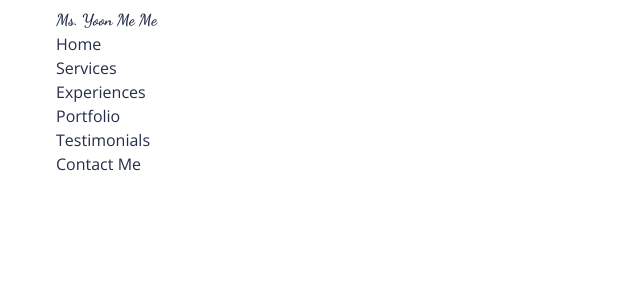
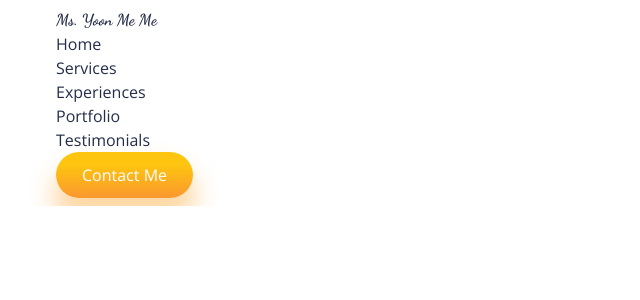
Before and after one commit to YoonMeMe-engr/MyPortfolio-ReactJS, a React (Vite) app: page / in a window 1280 px wide. Shown: the top 300 px of the page, without its empty margins (0-640 px from the left). Built offline with nearby package versions, Linux system fonts and the light colour scheme; a web font is replaced by a local one.

Commit message:
first commit

```diff
--- a/src/App.css
+++ b/src/App.css
@@ -23,3 +23,18 @@
     color: var(--black);
     transition: .5s;
   }
+
+  .button {
+    border-radius: 34px;
+    color: white;
+    font-size: 16px;
+    padding: 11px 26px;
+    background: linear-gradient(180deg, #fdc50f 26.71%, #fb982f 99.36%);
+    box-shadow: 0px 20px 24px 3px rgba(251, 161, 40, 0.42);
+  }
+
+  .button:hover {
+    background: white;
+    color: var(--orange);
+    border: 1px solid var(--orange);
+  }
--- a/src/Components/Navbar/Navbar.jsx
+++ b/src/Components/Navbar/Navbar.jsx
@@ -4,29 +4,29 @@ import './Navbar.css'
 export default function Navbar() {
     return (
       <div className='flex justify-between items-center' id="Navbar">
-        <div className="nav-left">
+        <div className="nav-left flex-1">
             <div className="text-[#7fb8f9] navName text-[1.9rem]">Ms. Yoon Me Me</div>
         </div>
-        <div className="nav-right flex">
-            <ul className='flex'>
-                <Link spy={true} to='Navbar' smooth={true} activeClass='active'>
+        <div className="nav-right cursor-pointer flex-1 flex items-center space-x-8">
+            <ul className='flex space-x-8'>
+                <Link spy={true} to='Navbar' smooth={true} activeClass='active' className='hover:text-[#fca61f]'>
                     <li>Home</li>
                 </Link>
-                <Link spy={true} to='Services' smooth={true}>
+                <Link spy={true} to='Services' smooth={true} className='hover:text-[#fca61f]'>
                     <li>Services</li>
                 </Link>
-                <Link spy={true} to='Experiences' smooth={true}>
+                <Link spy={true} to='Experiences' smooth={true} className='hover:text-[#fca61f]'>
                     <li>Experiences</li>
                 </Link>
-                <Link spy={true} to='Portfolio' smooth={true}>
+                <Link spy={true} to='Portfolio' smooth={true} className='hover:text-[#fca61f]'>
                     <li>Portfolio</li>
                 </Link>
-                <Link spy={true} to='Testimonial' smooth={true}>
+                <Link spy={true} to='Testimonial' smooth={true} className='hover:text-[#fca61f]'>
                     <li>Testimonials</li>
                 </Link>
             </ul>
             <Link to='contact' spy={true} smooth={true}>
-                <button className="button nav-button">
+                <button className="button w-[6.8rem] h-[4.3rem]">
                         Contact Me
                 </button>
             </Link>
```
